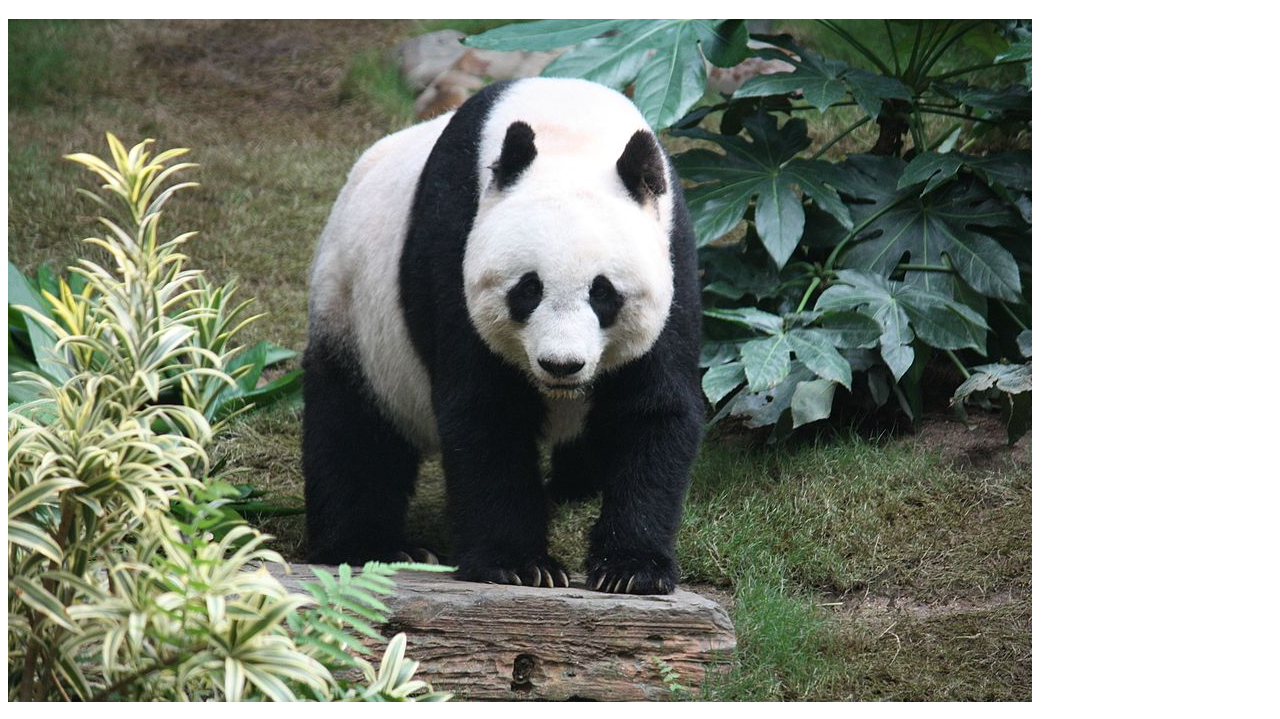
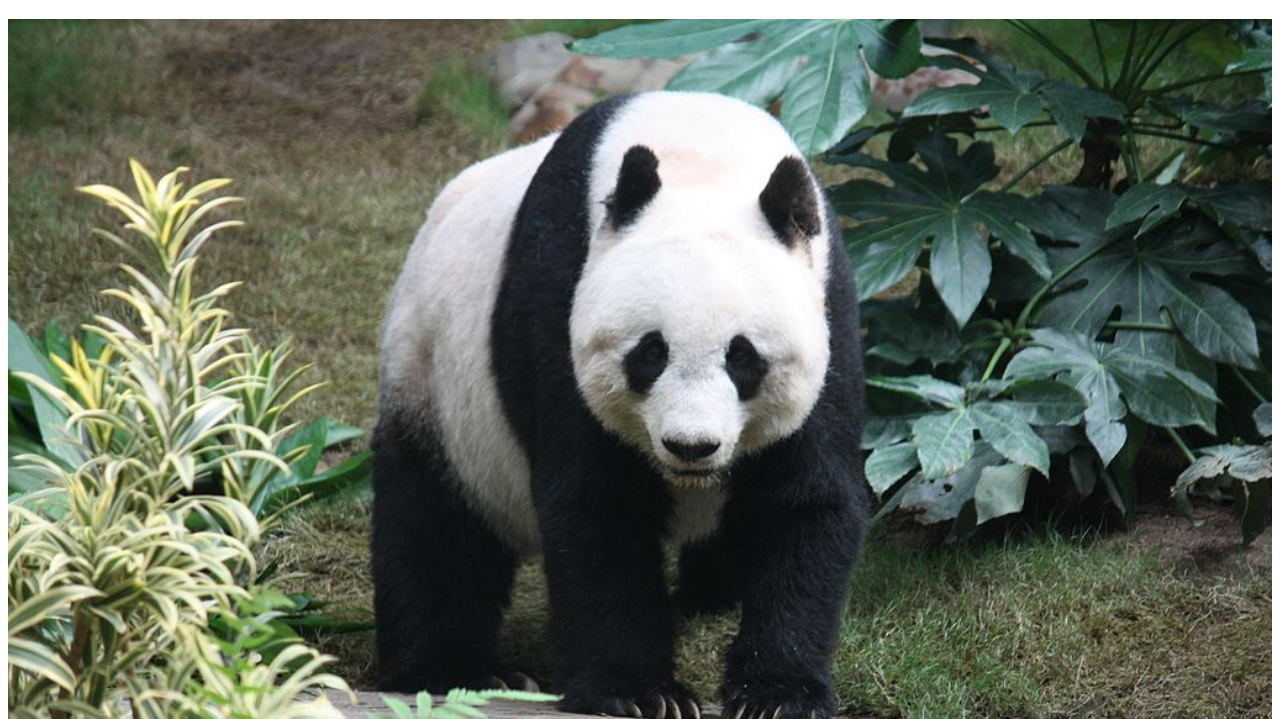
Before and after one commit to mauriziomacri1/GiantPanda, a plain HTML site: page index.html in a window 1280 px wide. Shown: the part 61-780 px from the top of the page. Drawn offline with Linux system fonts and the light colour scheme.

Commit message:
changes styling for images

```diff
--- a/index.html
+++ b/index.html
@@ -5,6 +5,7 @@
     <meta charset="UTF-8">
     <meta name="viewport" content="width=device-width, initial-scale=1.0">
     <title>MY GIANT PANDA PAGE</title>
+    <link rel="stylesheet" href="pandastyle.css">
 </head>
 
 <body>
--- /dev/null
+++ b/pandastyle.css
@@ -0,0 +1,6 @@
+/* body{
+    background-color: darksalmon;
+} */
+img {
+    width: 100%;
+}
```
